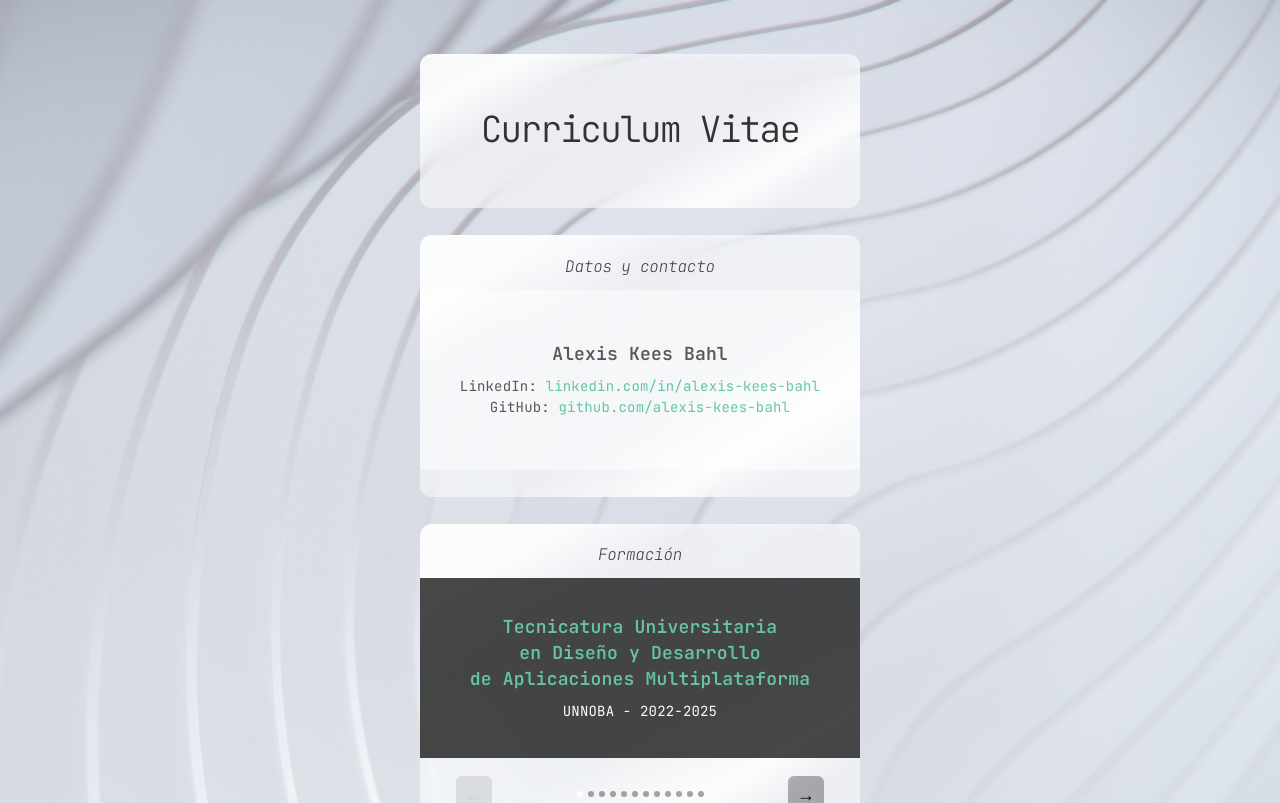
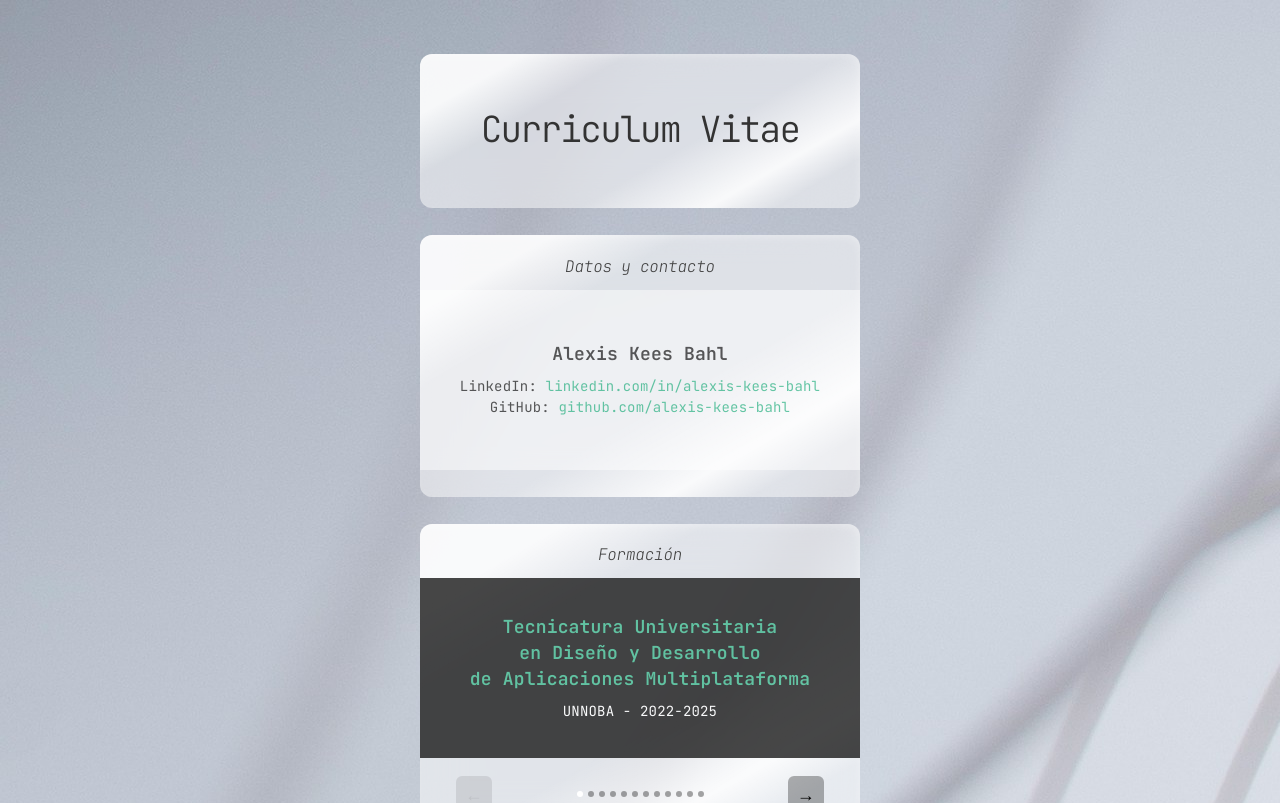
Before and after one commit to alexis-kees-bahl/alexis-kees-bahl.github.io, a React (Vite) app: page / in a window 1280 px wide. Shown: the top 803 px of the page. Built offline with nearby package versions, Linux system fonts and the light colour scheme.

Commit message:
Actualizar App.css

```diff
--- a/src/App.css
+++ b/src/App.css
@@ -14,6 +14,7 @@ main {
   box-sizing: border-box;
   align-items: center;
   justify-content: center;
+  background-image: url("./assets/jean-philippe-delberghe-75xPHEQBmvA-unsplash.jpg");
 }
 
 h1,h2{
```
